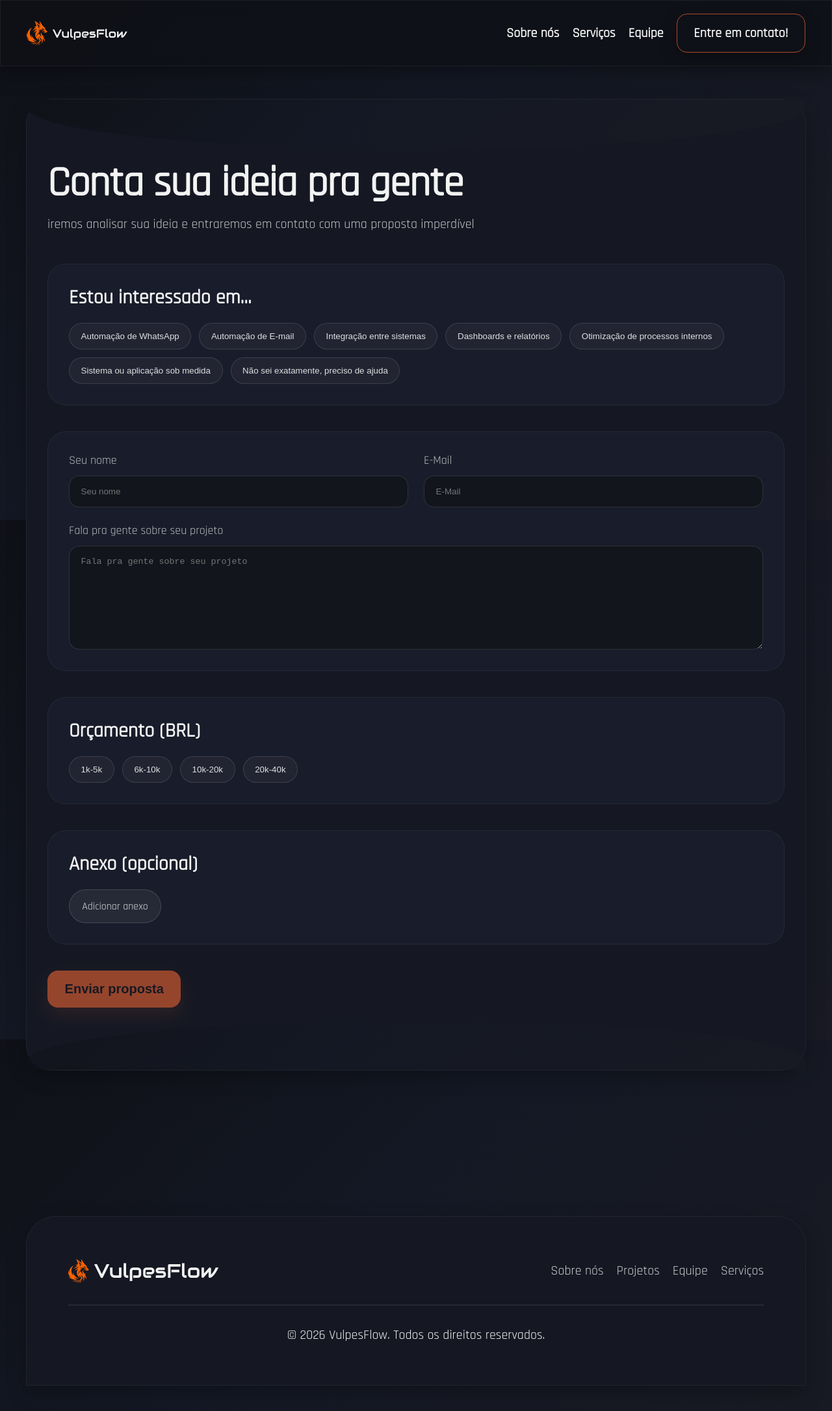
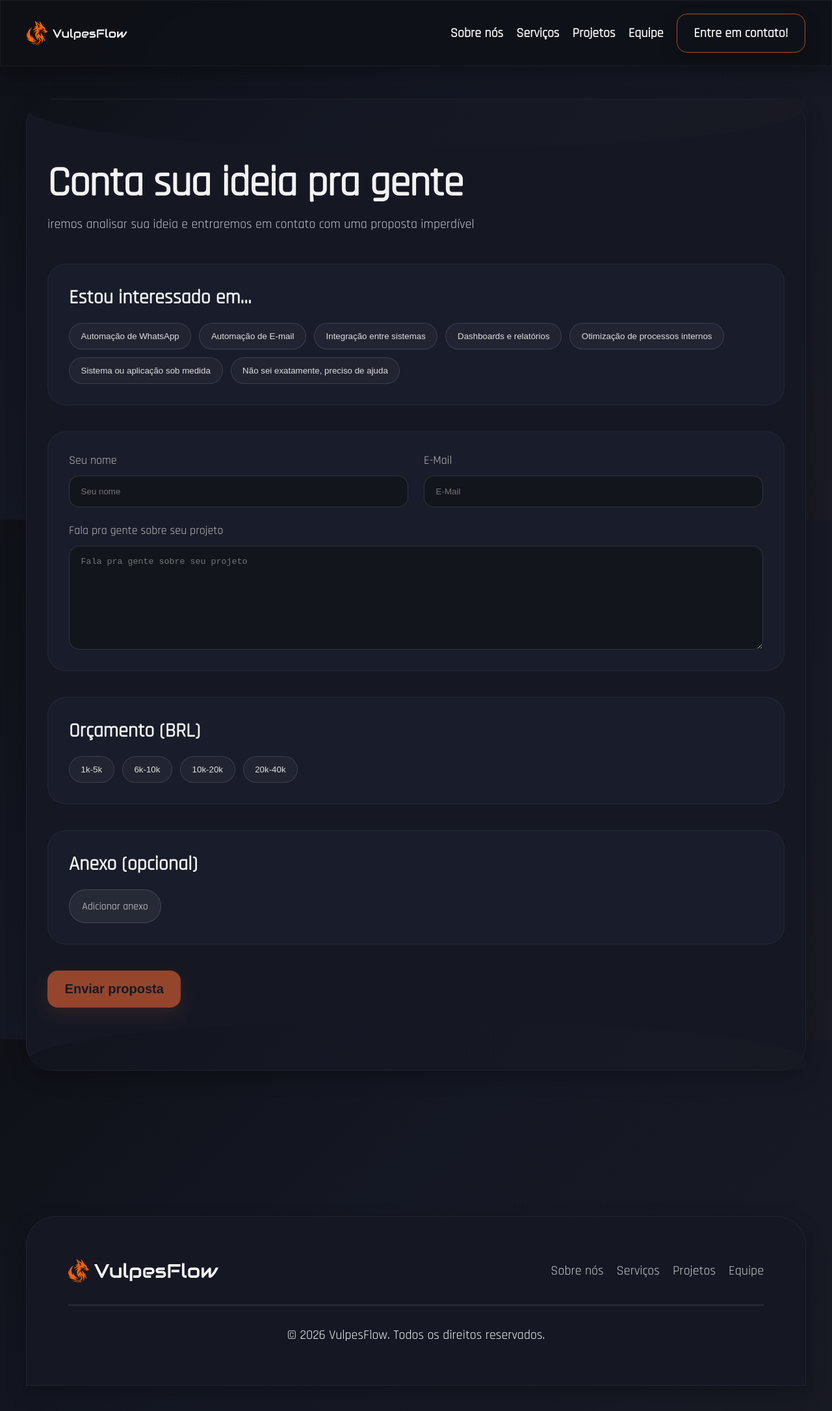
Before and after one commit to AnabelMarinho/VulpesFlow, an Angular app: page /contato in a window 1280 px wide. Shown: the top 2172 px of the page at 65% size. Built offline with nearby package versions, Linux system fonts and the light colour scheme.

Commit message:
feat: ajuste de navegação no header e footer

```diff
--- a/src/app/app.config.ts
+++ b/src/app/app.config.ts
@@ -1,6 +1,5 @@
 import { ApplicationConfig, provideBrowserGlobalErrorListeners, provideZoneChangeDetection } from '@angular/core';
 import { provideRouter, withInMemoryScrolling } from '@angular/router';
-
 import { routes } from './app.routes';
 
 export const appConfig: ApplicationConfig = {
@@ -10,8 +9,9 @@ export const appConfig: ApplicationConfig = {
     provideRouter(
       routes,
       withInMemoryScrolling({
-        scrollPositionRestoration: 'top',
-      }),
+        anchorScrolling: 'enabled',
+        scrollPositionRestoration: 'enabled'
+      })
     )
   ]
 };
--- a/src/app/app.ts
+++ b/src/app/app.ts
@@ -3,6 +3,7 @@ import { RouterOutlet } from '@angular/router';
 
 @Component({
   selector: 'app-root',
+  standalone: true,
   imports: [RouterOutlet],
   template: `
     <router-outlet />
--- a/src/app/components/footer/footer.html
+++ b/src/app/components/footer/footer.html
@@ -5,10 +5,10 @@
         <span id="logo-text">VulpesFlow</span>
     </div>
     <div class="nav-links">
-        <a href="#">Sobre nós</a>
-        <a href="#">Projetos</a>
-        <a href="#">Equipe</a>
-        <a href="#">Serviços</a>
+        <a routerLink="/" fragment="about-section">Sobre nós</a>
+        <a routerLink="/" fragment="services-section">Serviços</a>
+        <a routerLink="/" fragment="projetos-section">Projetos</a>
+        <a routerLink="/" fragment="equipe-section">Equipe</a>
     </div>
     </div>
     <hr>
--- a/src/app/components/footer/footer.ts
+++ b/src/app/components/footer/footer.ts
@@ -1,8 +1,9 @@
 import { Component } from '@angular/core';
+import { RouterLink } from '@angular/router';
 
 @Component({
   selector: 'app-footer',
-  imports: [],
+  imports: [RouterLink],
   templateUrl: './footer.html',
   styleUrl: './footer.css',
 })
--- a/src/app/components/header/header.html
+++ b/src/app/components/header/header.html
@@ -5,9 +5,10 @@
   </a>
 
   <div class="nav-links">
-    <a href="#about-section">Sobre nós</a>
-    <a href="#services-section">Serviços</a>
-    <a href="#equipe-section">Equipe</a>
+    <a routerLink="/" fragment="about-section">Sobre nós</a>
+    <a routerLink="/" fragment="services-section">Serviços</a>
+    <a routerLink="/" fragment="projetos-section">Projetos</a>
+    <a routerLink="/" fragment="equipe-section">Equipe</a>
     <app-button
       label="Entre em contato!"
       variant="flow"
```
